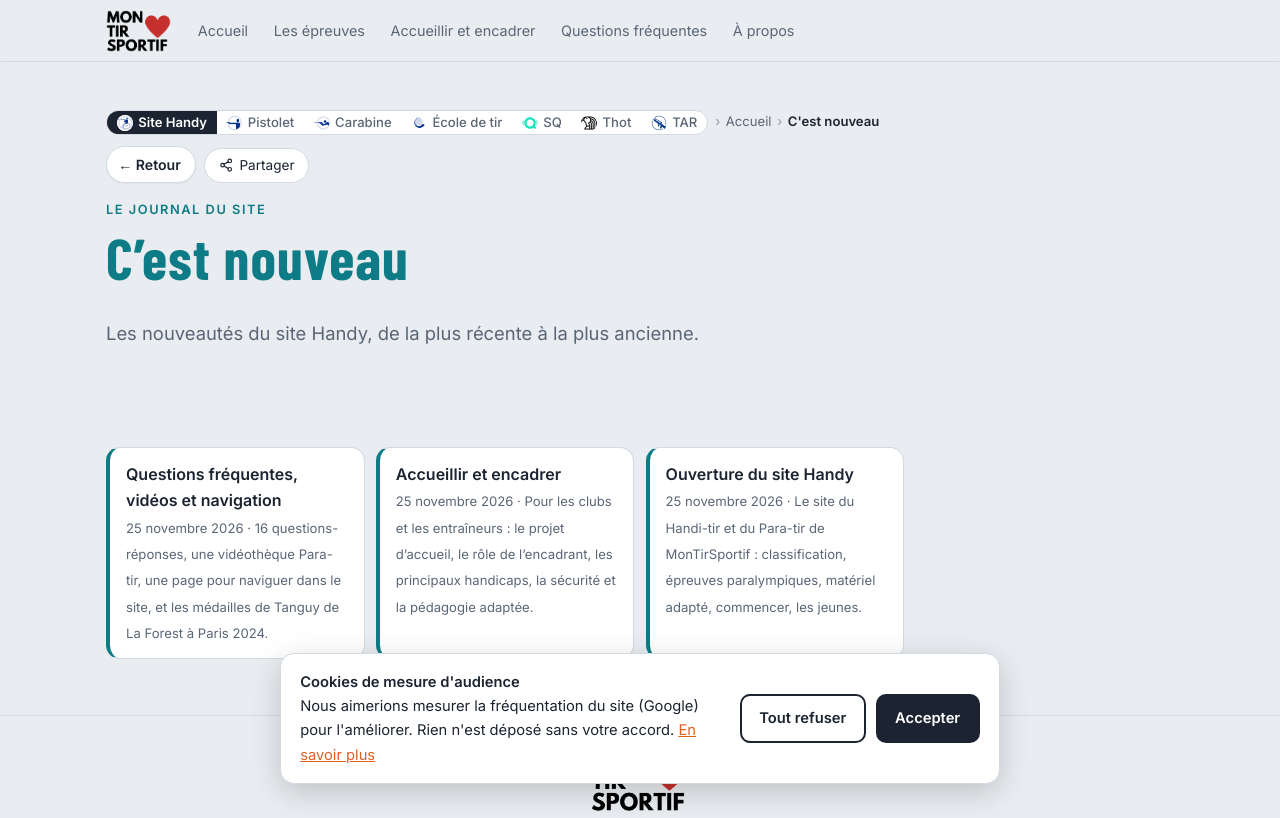
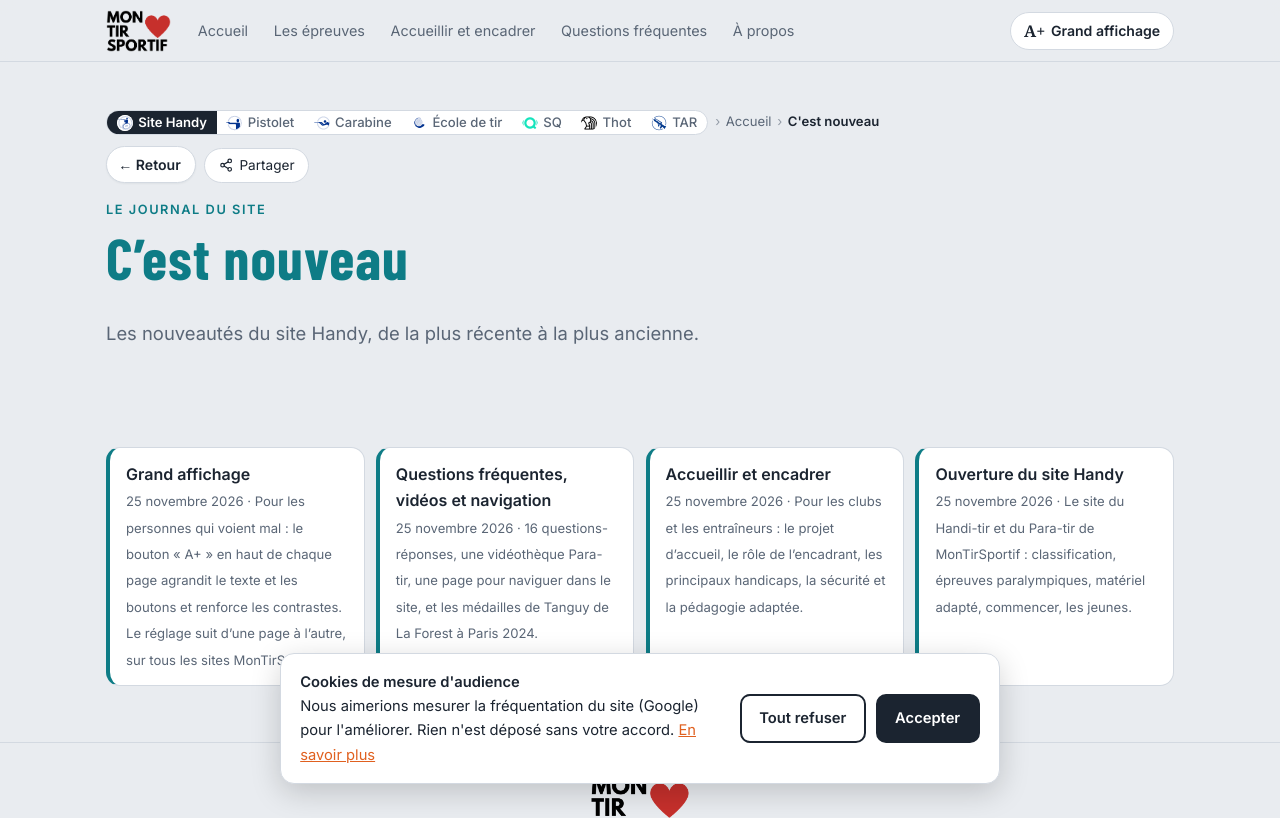
Before and after one commit to MonTirSportif/handy, a plain HTML site: page c-est-nouveau.html in a window 1280 px wide. Shown: the top 818 px of the page. Drawn offline with Linux system fonts and the light colour scheme.

Commit message:
Grand affichage (A+) sur toutes les pages, pour les personnes qui voient mal
Co-Authored-By: Claude Opus 5.5 <noreply@anthropic.com>
Claude-Session: https://claude.ai/code/session_016nNYyDLxs52v54yjtqjEuZ

```diff
--- a/c-est-nouveau.html
+++ b/c-est-nouveau.html
@@ -30,7 +30,8 @@
 <header><div class="bar"><a class="logo" href="index.html" aria-label="MonTirSportif Handy — accueil"><img src="img/logo.png" alt="MonTirSportif"></a>
 <nav id="nav"><a href="index.html" style="--navc:#0e7c86">Accueil</a><a href="index.html#epreuves" style="--navc:#0e7c86">Les épreuves</a><a href="accueillir-et-encadrer.html" style="--navc:#0e7c86">Accueillir et encadrer</a><a href="questions-frequentes.html" style="--navc:#0e7c86">Questions fréquentes</a><a href="a-propos.html" style="--navc:#0e7c86">À propos</a></nav></div></header>
 <main class="view on" id="c-est-nouveau" style="--acc:#0e7c86"><div class="theme-head"><a class="back" href="index.html">← Retour</a><div class="kicker">Le journal du site</div><h1>C’est nouveau</h1><p class="lead">Les nouveautés du site Handy, de la plus récente à la plus ancienne.</p></div>
-<section class="first" id="nouveautes"><div class="links"><a href="questions-frequentes.html"><b>Questions fréquentes, vidéos et navigation</b><small>25 novembre 2026 · 16 questions-réponses, une vidéothèque Para-tir, une page pour naviguer dans le site, et les médailles de Tanguy de La Forest à Paris 2024.</small></a><a href="accueillir-et-encadrer.html"><b>Accueillir et encadrer</b><small>25 novembre 2026 · Pour les clubs et les entraîneurs : le projet d’accueil, le rôle de l’encadrant, les principaux handicaps, la sécurité et la pédagogie adaptée.</small></a><a href="index.html"><b>Ouverture du site Handy</b><small>25 novembre 2026 · Le site du Handi-tir et du Para-tir de MonTirSportif : classification, épreuves paralympiques, matériel adapté, commencer, les jeunes.</small></a></div></section>
+<section class="first" id="nouveautes"><div class="links"><a href="index.html"><b>Grand affichage</b><small>25 novembre 2026 · Pour les personnes qui voient mal : le bouton « A+ » en haut de chaque page agrandit le texte et les boutons et renforce les contrastes. Le réglage suit d’une page à l’autre, sur tous les sites MonTirSportif.</small></a>
+<a href="questions-frequentes.html"><b>Questions fréquentes, vidéos et navigation</b><small>25 novembre 2026 · 16 questions-réponses, une vidéothèque Para-tir, une page pour naviguer dans le site, et les médailles de Tanguy de La Forest à Paris 2024.</small></a><a href="accueillir-et-encadrer.html"><b>Accueillir et encadrer</b><small>25 novembre 2026 · Pour les clubs et les entraîneurs : le projet d’accueil, le rôle de l’encadrant, les principaux handicaps, la sécurité et la pédagogie adaptée.</small></a><a href="index.html"><b>Ouverture du site Handy</b><small>25 novembre 2026 · Le site du Handi-tir et du Para-tir de MonTirSportif : classification, épreuves paralympiques, matériel adapté, commencer, les jeunes.</small></a></div></section>
 </main>
 <script>(function(){var i=document.getElementById('pw-in'),e=document.getElementById('pw-eye'),v=document.getElementById('pw-verdict');if(!i)return;
 var R={len:function(p){return p.length>=8&&p.length<=128},up:function(p){return /[A-ZÀ-ÖØ-Þ]/.test(p)},low:function(p){return /[a-zß-öø-ÿ]/.test(p)},dig:function(p){return /[0-9]/.test(p)},spe:function(p){return /[^A-Za-z0-9À-ÖØ-öø-ÿ\s]/.test(p)}};
@@ -60,6 +61,6 @@ document.getElementById('ck-no').addEventListener('click',function(){save('no');
 document.addEventListener('click',function(e){if(e.target.closest('[data-cookies]')){e.preventDefault();b.hidden=false;document.getElementById('ck-no').focus();}});})();</script>
 <script>document.querySelectorAll(".yt").forEach(function(w){var b=w.querySelector(".yt-btn");if(!b||w.dataset.bound)return;w.dataset.bound=1;b.addEventListener("click",function(){var f=document.createElement("iframe");f.src="https://www.youtube-nocookie.com/embed/"+w.dataset.id+"?autoplay=1&rel=0";f.title="Vidéo";f.allow="autoplay; encrypted-media; picture-in-picture; fullscreen";f.allowFullscreen=true;w.innerHTML="";w.appendChild(f);});});</script>
 <script src="js/share.js"></script>
-<script src="js/nav.js?v=20261124ap" defer></script>
+<script src="js/nav.js?v=20261125big" defer></script>
 </body>
 </html>
--- a/js/nav.js
+++ b/js/nav.js
@@ -174,3 +174,51 @@
   function init() { crumbs(); burger(); totop(); sommMore(); }
   if (document.readyState === 'loading') document.addEventListener('DOMContentLoaded', init); else init();
 })();
+
+/* MonTirSportif – « Grand affichage » pour les personnes qui voient mal (texte, boutons et contrastes agrandis) */
+(function () {
+  var K = 'mts-big';
+  function get() { try { return localStorage.getItem(K) === '1'; } catch (e) { return false; } }
+  function put(v) { try { localStorage.setItem(K, v ? '1' : '0'); } catch (e) {} }
+  if (!document.getElementById('mts-big-css')) {
+    var st = document.createElement('style'); st.id = 'mts-big-css';
+    st.textContent =
+      '.big-btn{display:inline-flex;align-items:center;gap:.35rem;flex:none;margin-left:auto;border:1px solid var(--line,#d3d9e1);background:var(--card,#fff);color:var(--txt,#1b2430);border-radius:99px;height:38px;padding:0 .8rem;font:inherit;font-size:.88rem;font-weight:600;cursor:pointer}' +
+      '.big-btn:hover{border-color:var(--mut,#5a6676)}.big-btn b{font-family:Georgia,serif;font-size:1.15em;line-height:1}' +
+      '.big-btn[aria-pressed="true"]{background:var(--txt,#1b2430);color:var(--card,#fff);border-color:var(--txt,#1b2430)}' +
+      '.big-btn+.burger,.big-btn+.srch-btn{margin-left:.4rem}' +
+      '@media(max-width:1240px){.big-btn span{display:none}.big-btn{padding:0 .7rem}}' +
+      'html.mts-big{font-size:125%;--mut:#2b3644;--line:#9aa5b4}' +
+      'html.mts-big body{font-size:20px;line-height:1.7}' +
+      'html.mts-big nav a{font-size:1rem;color:var(--txt)}' +
+      'html.mts-big .muted,html.mts-big small,html.mts-big figcaption{color:var(--txt)}' +
+      'html.mts-big a:focus-visible,html.mts-big button:focus-visible,html.mts-big select:focus-visible,html.mts-big input:focus-visible{outline:3px solid var(--acc,#e0601f);outline-offset:2px}' +
+      'html.mts-big .grid3{grid-template-columns:repeat(2,minmax(0,1fr))}' +
+      '@media(max-width:900px){html.mts-big .grid2,html.mts-big .grid3{grid-template-columns:minmax(0,1fr)}}' +
+      'html.mts-big header .big-btn,html.mts-big header .burger,html.mts-big header .srch-btn{height:46px;font-size:1rem}' +
+      '@media print{.big-btn{display:none!important}html.mts-big{font-size:100%}}';
+    document.head.appendChild(st);
+  }
+  function apply(v) {
+    document.documentElement.classList.toggle('mts-big', v);
+    Array.prototype.forEach.call(document.querySelectorAll('.big-btn'), function (b) {
+      b.setAttribute('aria-pressed', v ? 'true' : 'false');
+      b.title = v ? 'Revenir à l’affichage normal' : 'Grand affichage : texte et boutons plus grands';
+      b.querySelector('span').textContent = v ? 'Affichage normal' : 'Grand affichage';
+    });
+    try { document.dispatchEvent(new CustomEvent('mts-big', { detail: v })); } catch (e) {}
+  }
+  window.mtsBig = { get: get, set: function (v) { put(v); apply(v); } };
+  apply(get());
+  window.addEventListener('storage', function (e) { if (e.key === K) apply(get()); });
+  function btn() {
+    var bar = document.querySelector('header .bar');
+    if (!bar || bar.querySelector('.big-btn')) return;
+    var b = document.createElement('button'); b.type = 'button'; b.className = 'big-btn';
+    b.innerHTML = '<b aria-hidden="true">A+</b><span>Grand affichage</span>';
+    b.addEventListener('click', function () { window.mtsBig.set(!get()); });
+    bar.insertBefore(b, bar.querySelector('.burger') || bar.querySelector('.srch-btn') || null);
+    apply(get());
+  }
+  if (document.readyState === 'loading') document.addEventListener('DOMContentLoaded', btn); else btn();
+})();
```
Also changed, not shown: a-propos.html (+1 -1 lines), accueillir-et-encadrer.html (+1 -1 lines), index.html (+1 -1 lines), navigation.html (+1 -1 lines), plan-du-site.html (+1 -1 lines), questions-frequentes.html (+1 -1 lines).
